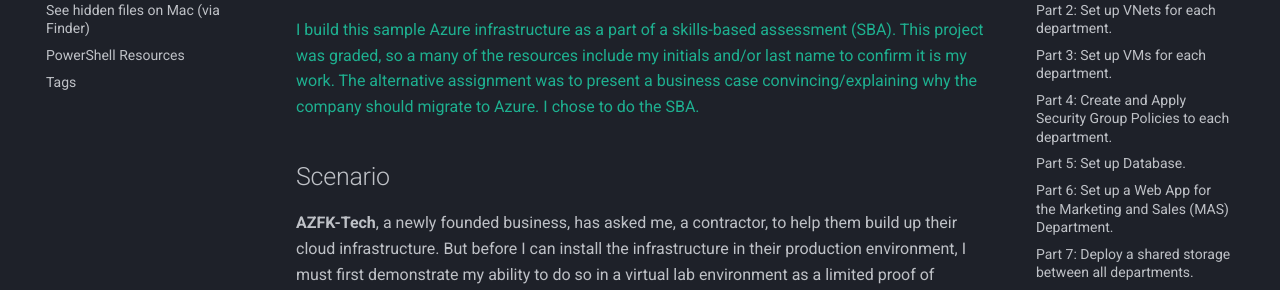
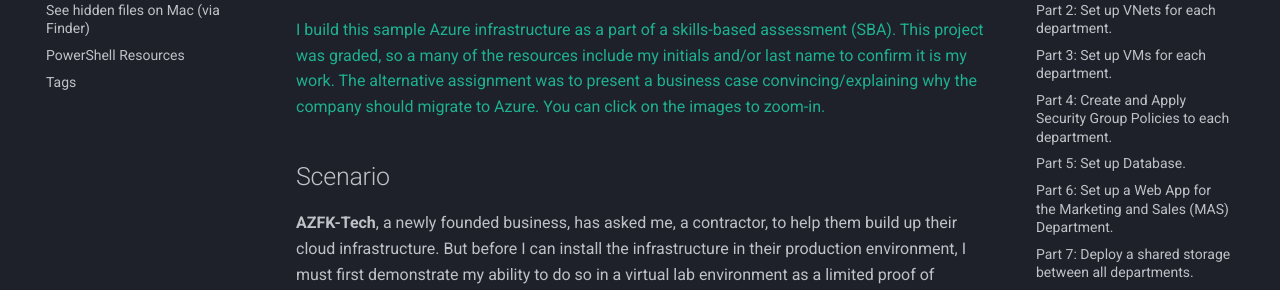
Before and after one commit to damitasalmon/field-notes, an MkDocs documentation site: the page built from docs/azure-poc.md, in a window 1280 px wide and 900 px high. Shown: the part 254-544 px from the top of the window. Built offline with MkDocs 1.6.1 and Material for MkDocs 9.7.7, drawn with Linux system fonts in a browser that asks for light colours; comment, search, counter and statistics services are not loaded.

Commit message:
remove misc caret

```diff
--- a/docs/azure-poc.md
+++ b/docs/azure-poc.md
@@ -6,7 +6,7 @@
 
 ## Background
 
-<p class="response" >I build this sample Azure infrastructure as a part of a skills-based assessment (SBA). This project was graded, so a many of the resources include my initials and/or last name to confirm it is my work. The alternative assignment was to present a business case convincing/explaining why the company should migrate to Azure. I chose to do the SBA. </p>
+<p class="response" >I build this sample Azure infrastructure as a part of a skills-based assessment (SBA). This project was graded, so a many of the resources include my initials and/or last name to confirm it is my work. The alternative assignment was to present a business case convincing/explaining why the company should migrate to Azure. You can click on the images to zoom-in.  </p>
 
 ## Scenario
 
@@ -240,7 +240,7 @@
 
 **AZFK-Tech** wants to have real-time monitoring for their VMs. Install your recommended service.
 
-<<p class="response">I enabled Insights for each VM, which leverages Log Analytics Workspace and Azure Monitor.</p>
+<p class="response">I enabled Insights for each VM, which leverages Log Analytics Workspace and Azure Monitor.</p>
 
 <figure markdown>
   ![Vm Insights enabled](./assets/images/azure-virtual/2023-06-14_1686790650-vm-insights.png){ width="700" }
```
